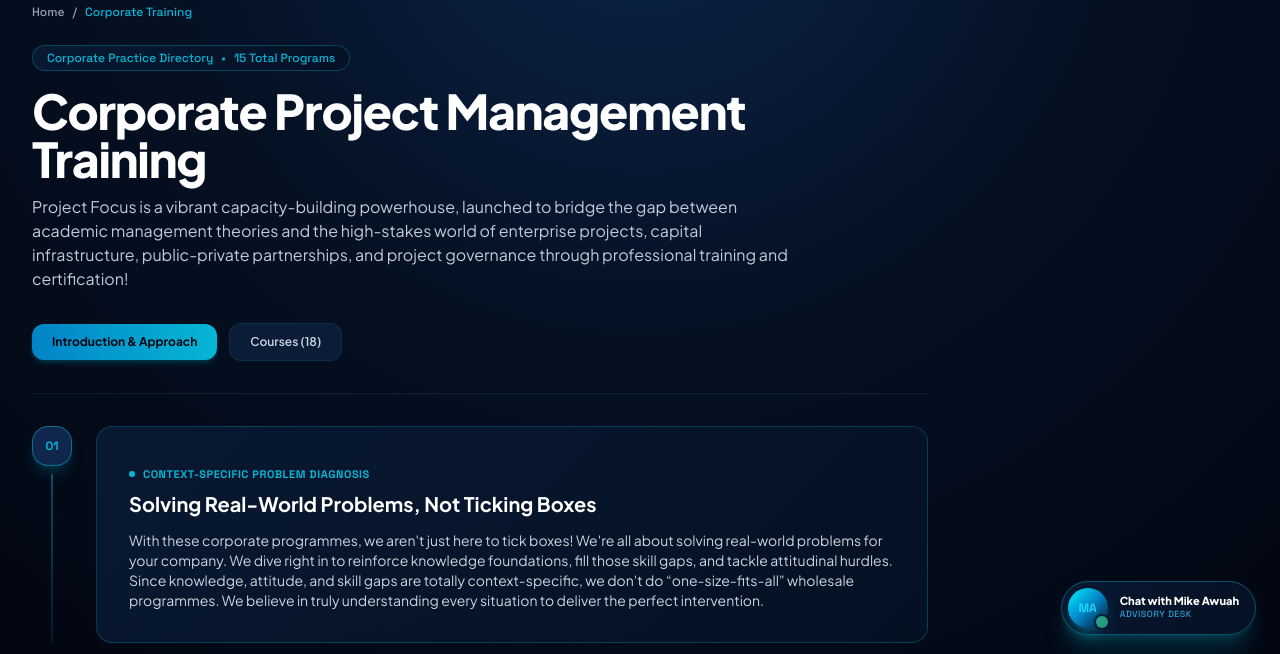
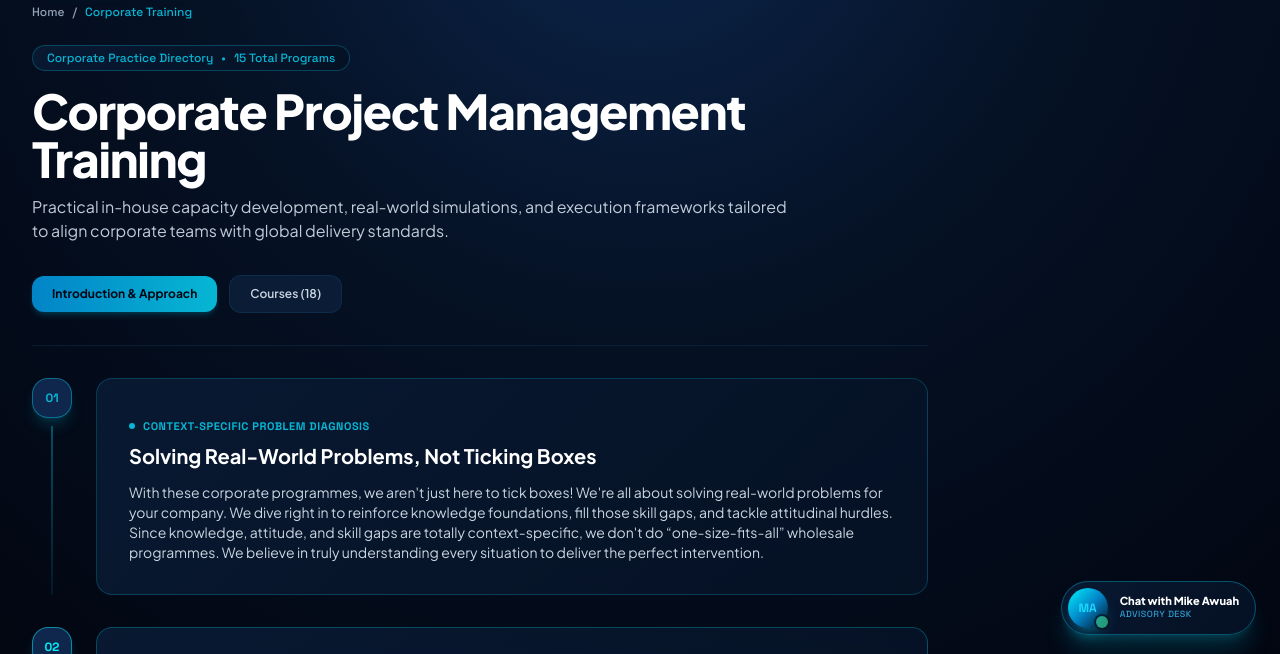
Before and after one commit to Wolfgh12/pfsite, a Django app: page /programs/ in a window 1280 px wide. Shown: the part 141-795 px from the top of the page. Run offline with Django 5.2, Linux system fonts and the light colour scheme; data that the repository does not hold is empty; parts of the project's set-up code (start-up, migrations or seed data) failed here and were passed over; some libraries are stand-ins or nearby versions; some web fonts are replaced.

Commit message:
copy: streamline corporate training header with minimal matching description

```diff
--- a/templates/allprograms.html
+++ b/templates/allprograms.html
@@ -26,7 +26,7 @@
         Corporate Project Management Training
       </h1>
       <p class="text-sm sm:text-base text-slate-300/95 font-normal leading-relaxed">
-        Project Focus is a vibrant capacity-building powerhouse, launched to bridge the gap between academic management theories and the high-stakes world of enterprise projects, capital infrastructure, public-private partnerships, and project governance through professional training and certification!
+        Practical in-house capacity development, real-world simulations, and execution frameworks tailored to align corporate teams with global delivery standards.
       </p>
     </div>
 
```
